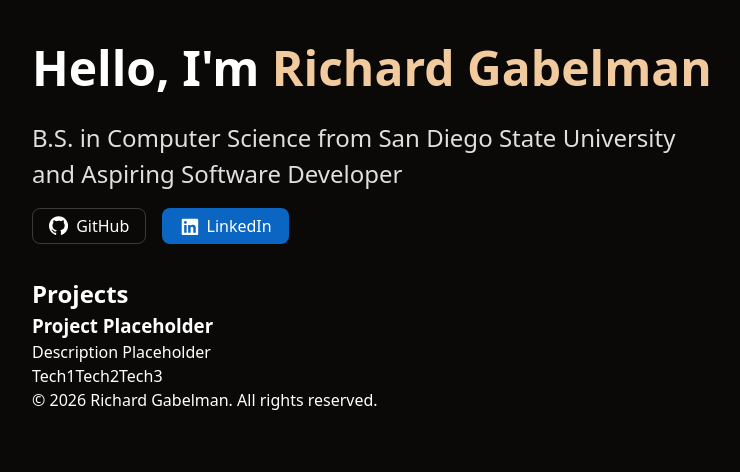
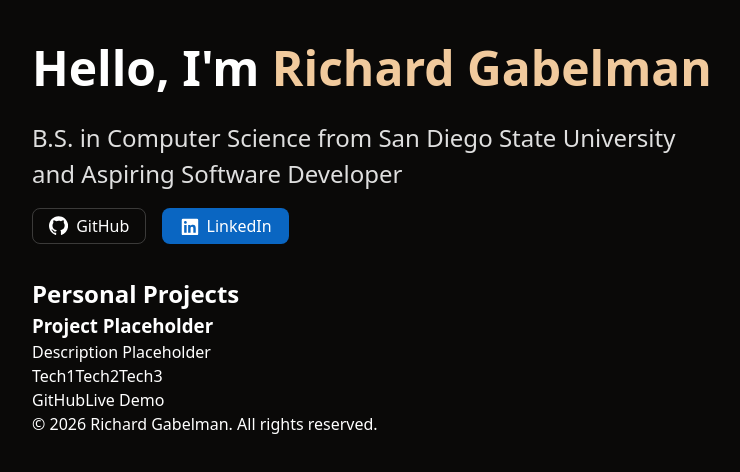
Before and after one commit to RichardGabelman/portfolio, a React (Vite) app: page / in a window 1280 px wide. Shown: the top 472 px of the page, without its empty margins (140-880 px from the left). Built offline with nearby package versions, Linux system fonts and the light colour scheme.

Commit message:
feat: remove unnecessary container, add github and live link to projects

```diff
--- a/src/App.jsx
+++ b/src/App.jsx
@@ -64,13 +64,14 @@ const Projects = () => {
       title: "Project Placeholder",
       description: "Description Placeholder",
       technologies: ["Tech1", "Tech2", "Tech3"],
+      github_link: "google.com",
+      live_link: "google.com",
     },
   ];
 
   return (
     <section className="projects">
-      <div className="container">
-        <h2>Projects</h2>
+      <h2>Personal Projects</h2>
       <div className="projects-list">
         {projects.map((project) => (
           <div key={project.id} className="project-card">
@@ -83,9 +84,31 @@ const Projects = () => {
                 </span>
               ))}
             </div>
+            <div className="project-links">
+              {project.github_link && (
+                <a
+                  href={project.github_link}
+                  className="project-link"
+                  target="_blank"
+                  rel="noopener noreferrer"
+                >
+                  GitHub
+                </a>
+              )}
+
+              {project.live_link && (
+                <a
+                  href={project.live_link}
+                  className="project-link"
+                  target="_blank"
+                  rel="noopener noreferrer"
+                >
+                  Live Demo
+                </a>
+              )}
+            </div>
           </div>
         ))}
-        </div>
       </div>
     </section>
   );
```
Lines whose indentation alone changed are shown as unchanged.
